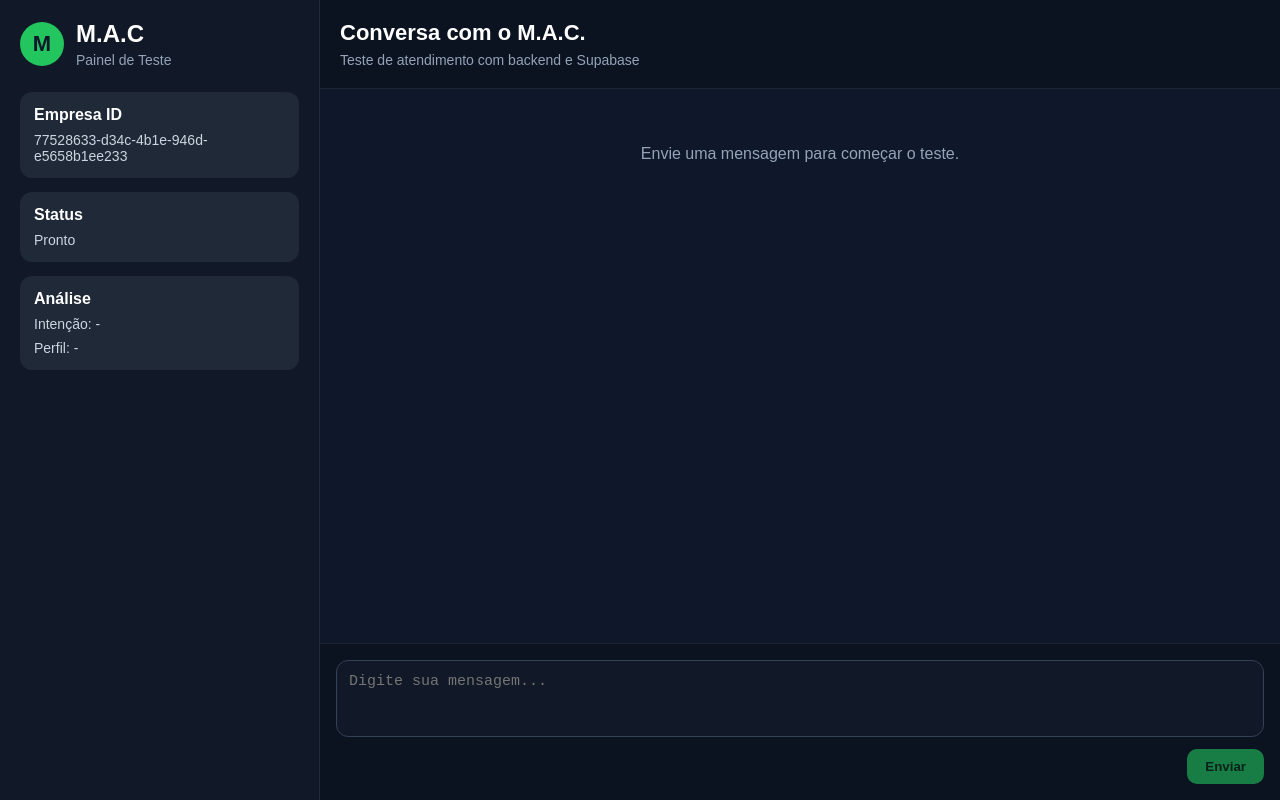
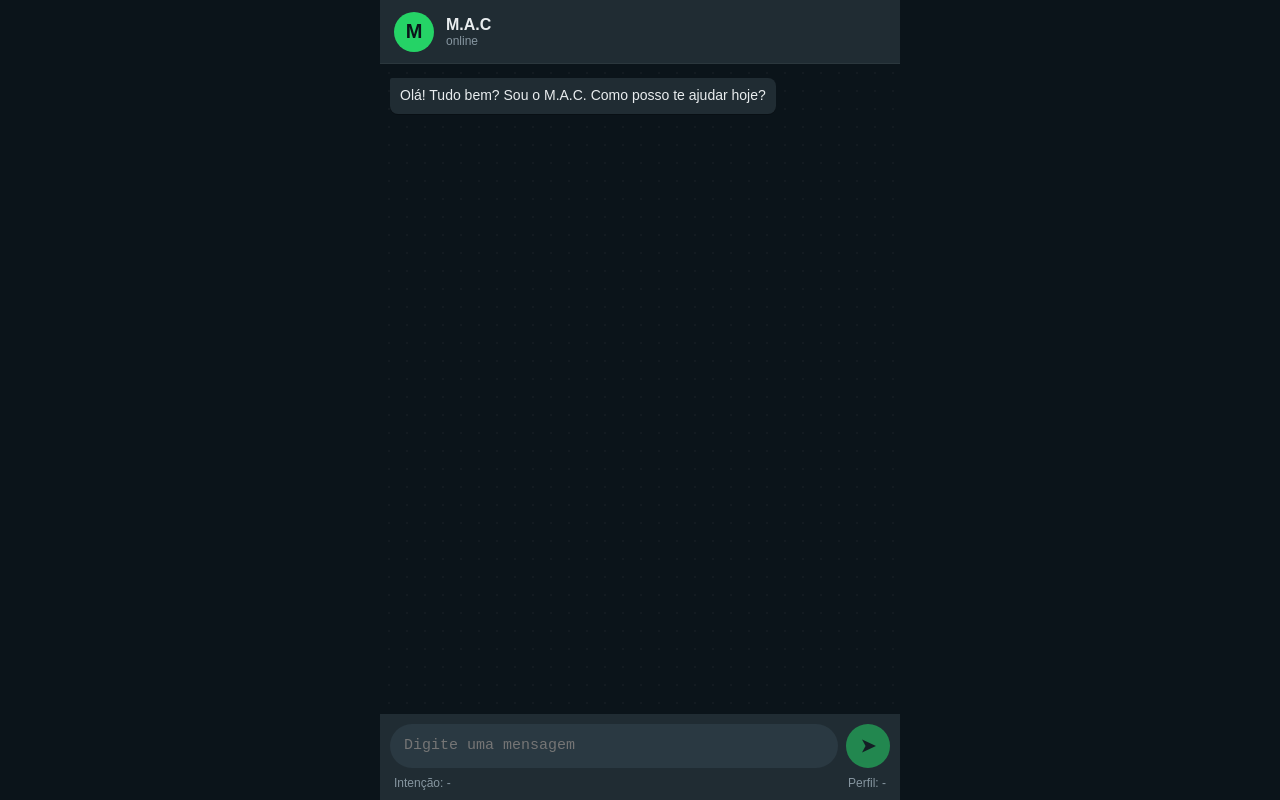
Before and after one commit to bubber28/mac-frontend, a Next.js app: page / in a window 1280 px wide. Built offline with nearby package versions, Linux system fonts and the light colour scheme.

Commit message:
Refactor conversation state and UI structure

```diff
--- a/app/page.js
+++ b/app/page.js
@@ -1,41 +1,55 @@
 "use client";
 
-import { useState, useRef, useEffect } from "react";
+import { useEffect, useRef, useState } from "react";
 
 const EMPRESA_ID = "77528633-d34c-4b1e-946d-e5658b1ee233";
 
 export default function Page() {
   const [msg, setMsg] = useState("");
   const [loading, setLoading] = useState(false);
-  const [conversa, setConversa] = useState([]);
+  const [conversa, setConversa] = useState([
+    {
+      tipo: "mac",
+      texto: "Olá! Tudo bem? Sou o M.A.C. Como posso te ajudar hoje?",
+    },
+  ]);
   const [analise, setAnalise] = useState(null);
-  const chatRef = useRef(null);
+
+  const endRef = useRef(null);
+  const textareaRef = useRef(null);
 
   useEffect(() => {
-    if (chatRef.current) {
-      chatRef.current.scrollTo({
-        top: chatRef.current.scrollHeight,
-        behavior: "smooth",
-      });
-    }
+    endRef.current?.scrollIntoView({ behavior: "smooth", block: "end" });
   }, [conversa, loading]);
+
+  useEffect(() => {
+    if (!textareaRef.current) return;
+    textareaRef.current.style.height = "auto";
+    textareaRef.current.style.height = `${Math.min(
+      textareaRef.current.scrollHeight,
+      120
+    )}px`;
+  }, [msg]);
 
   const enviarMensagem = async () => {
     if (!msg.trim() || loading) return;
 
     const textoCliente = msg.trim();
 
-    const mensagemUsuario = {
+    setConversa((prev) => [
+      ...prev,
+      {
         tipo: "cliente",
         texto: textoCliente,
-    };
+      },
+    ]);
 
-    setConversa((prev) => [...prev, mensagemUsuario]);
+    setMsg("");
     setLoading(true);
-    setMsg("");
 
     try {
       const baseUrl = (process.env.NEXT_PUBLIC_API_URL || "").replace(/\/$/, "");
+
       const res = await fetch(`${baseUrl}/chat`, {
         method: "POST",
         headers: {
@@ -50,8 +64,8 @@ export default function Page() {
         }),
       });
 
-      let data = null;
       const textoBruto = await res.text();
+      let data = {};
 
       try {
         data = textoBruto ? JSON.parse(textoBruto) : {};
@@ -62,21 +76,20 @@ export default function Page() {
         };
       }
 
-      console.log("RESPOSTA BACKEND:", data);
-
       const textoResposta =
         data?.resposta ||
         data?.details ||
         data?.error ||
-        (typeof data === "object" ? JSON.stringify(data) : String(data)) ||
         "Erro ao gerar resposta.";
 
-      const mensagemMac = {
+      setConversa((prev) => [
+        ...prev,
+        {
           tipo: "mac",
           texto: textoResposta,
-      };
+        },
+      ]);
 
-      setConversa((prev) => [...prev, mensagemMac]);
       setAnalise(data?.analise || null);
     } catch (erro) {
       console.error("ERRO FRONTEND:", erro);
@@ -100,54 +113,19 @@ export default function Page() {
   };
 
   return (
-    <div style={styles.container}>
-      <aside style={styles.sidebar}>
-        <div style={styles.brandArea}>
-          <div style={styles.logoCircle}>M</div>
-          <div>
-            <h1 style={styles.logoText}>M.A.C</h1>
-            <p style={styles.sidebarSubtitle}>Painel de Teste</p>
+    <div style={styles.page}>
+      <div style={styles.phone}>
+        <header style={styles.header}>
+          <div style={styles.avatar}>M</div>
+          <div style={styles.headerText}>
+            <div style={styles.headerTitle}>M.A.C</div>
+            <div style={styles.headerSubtitle}>
+              {loading ? "digitando..." : "online"}
             </div>
           </div>
+        </header>
 
-        <div style={styles.infoBox}>
-          <strong>Empresa ID</strong>
-          <p style={styles.infoText}>{EMPRESA_ID}</p>
-        </div>
-
-        <div style={styles.infoBox}>
-          <strong>Status</strong>
-          <p style={styles.infoText}>{loading ? "Respondendo..." : "Pronto"}</p>
-        </div>
-
-        <div style={styles.infoBox}>
-          <strong>Análise</strong>
-          <p style={styles.infoText}>
-            Intenção: {analise?.intencao_detectada || "-"}
-          </p>
-          <p style={styles.infoText}>
-            Perfil: {analise?.perfil_hipotese || "-"}
-          </p>
-        </div>
-      </aside>
-
-      <main style={styles.main}>
-        <div style={styles.chatHeader}>
-          <div>
-            <h2 style={styles.chatTitle}>Conversa com o M.A.C.</h2>
-            <p style={styles.chatSubtitle}>
-              Teste de atendimento com backend e Supabase
-            </p>
-          </div>
-        </div>
-
-        <div ref={chatRef} style={styles.chatArea}>
-          {conversa.length === 0 && (
-            <div style={styles.emptyState}>
-              Envie uma mensagem para começar o teste.
-            </div>
-          )}
-
+        <main style={styles.chatArea}>
           {conversa.map((item, index) => (
             <div
               key={index}
@@ -159,203 +137,200 @@ export default function Page() {
             >
               <div
                 style={{
-                  ...styles.messageBubble,
+                  ...styles.bubble,
                   ...(item.tipo === "cliente"
-                    ? styles.clienteBubble
+                    ? styles.clientBubble
                     : styles.macBubble),
                 }}
               >
-                <div style={styles.messageLabel}>
-                  {item.tipo === "cliente" ? "Cliente" : "M.A.C"}
-                </div>
                 <div style={styles.messageText}>{item.texto}</div>
               </div>
             </div>
           ))}
 
           {loading && (
-            <div style={styles.messageRow}>
-              <div style={{ ...styles.messageBubble, ...styles.macBubble }}>
-                <div style={styles.messageLabel}>M.A.C</div>
-                <div style={styles.messageText}>Digitando...</div>
+            <div style={{ ...styles.messageRow, justifyContent: "flex-start" }}>
+              <div style={{ ...styles.bubble, ...styles.macBubble }}>
+                <div style={styles.messageText}>digitando...</div>
               </div>
             </div>
           )}
-        </div>
 
-        <div style={styles.inputArea}>
+          <div ref={endRef} />
+        </main>
+
+        <footer style={styles.footer}>
+          <div style={styles.inputWrap}>
             <textarea
+              ref={textareaRef}
               value={msg}
               onChange={(e) => setMsg(e.target.value)}
               onKeyDown={onKeyDown}
-            placeholder="Digite sua mensagem..."
+              placeholder="Digite uma mensagem"
               style={styles.textarea}
-            rows={3}
+              rows={1}
             />
             <button
               onClick={enviarMensagem}
               disabled={loading || !msg.trim()}
               style={{
                 ...styles.sendButton,
-              opacity: loading || !msg.trim() ? 0.6 : 1,
+                opacity: loading || !msg.trim() ? 0.55 : 1,
               }}
             >
-            {loading ? "Enviando..." : "Enviar"}
+              ➤
             </button>
           </div>
-      </main>
+
+          <div style={styles.analysisBar}>
+            <span>Intenção: {analise?.intencao_detectada || "-"}</span>
+            <span>Perfil: {analise?.perfil_hipotese || "-"}</span>
+          </div>
+        </footer>
+      </div>
     </div>
   );
 }
 
 const styles = {
-  container: {
+  page: {
     minHeight: "100vh",
+    background: "#0b141a",
     display: "flex",
-    flexDirection: "row",
-    background: "#0f172a",
-    color: "#fff",
+    justifyContent: "center",
+    alignItems: "center",
+    padding: 0,
     fontFamily: "Arial, sans-serif",
-    gap: 0,
-    flexWrap: "wrap",
   },
-  sidebar: {
+  phone: {
     width: "100%",
-    maxWidth: 320,
-    background: "#111827",
-    padding: 20,
-    boxSizing: "border-box",
-    borderRight: "1px solid rgba(255,255,255,0.08)",
+    maxWidth: 520,
+    height: "100vh",
+    background: "#111b21",
+    display: "flex",
+    flexDirection: "column",
+    overflow: "hidden",
   },
-  brandArea: {
+  header: {
+    height: 64,
+    background: "#202c33",
     display: "flex",
     alignItems: "center",
+    padding: "0 14px",
     gap: 12,
-    marginBottom: 24,
+    borderBottom: "1px solid rgba(255,255,255,0.05)",
+    flexShrink: 0,
   },
-  logoCircle: {
-    width: 44,
-    height: 44,
+  avatar: {
+    width: 40,
+    height: 40,
     borderRadius: "50%",
-    background: "#22c55e",
-    color: "#0f172a",
+    background: "#25d366",
+    color: "#0b141a",
     display: "flex",
     alignItems: "center",
     justifyContent: "center",
     fontWeight: "bold",
-    fontSize: 22,
+    fontSize: 20,
     flexShrink: 0,
   },
-  logoText: {
-    margin: 0,
-    fontSize: 24,
-  },
-  sidebarSubtitle: {
-    margin: "4px 0 0 0",
-    fontSize: 14,
-    color: "#94a3b8",
-  },
-  infoBox: {
-    background: "#1f2937",
-    borderRadius: 12,
-    padding: 14,
-    marginBottom: 14,
-  },
-  infoText: {
-    margin: "8px 0 0 0",
-    fontSize: 14,
-    color: "#cbd5e1",
-    wordBreak: "break-word",
-  },
-  main: {
-    flex: 1,
-    minWidth: 0,
+  headerText: {
     display: "flex",
     flexDirection: "column",
-    minHeight: "100vh",
+    minWidth: 0,
   },
-  chatHeader: {
-    padding: 20,
-    borderBottom: "1px solid rgba(255,255,255,0.08)",
-    background: "#0b1220",
+  headerTitle: {
+    color: "#e9edef",
+    fontWeight: 600,
+    fontSize: 16,
   },
-  chatTitle: {
-    margin: 0,
-    fontSize: 22,
-  },
-  chatSubtitle: {
-    margin: "6px 0 0 0",
-    color: "#94a3b8",
-    fontSize: 14,
+  headerSubtitle: {
+    color: "#8696a0",
+    fontSize: 12,
   },
   chatArea: {
     flex: 1,
     overflowY: "auto",
-    padding: 16,
-    boxSizing: "border-box",
-  },
-  emptyState: {
-    color: "#94a3b8",
-    textAlign: "center",
-    marginTop: 40,
+    padding: "14px 10px",
+    backgroundImage:
+      "radial-gradient(rgba(255,255,255,0.03) 1px, transparent 1px)",
+    backgroundSize: "18px 18px",
+    backgroundColor: "#0b141a",
   },
   messageRow: {
     display: "flex",
-    marginBottom: 12,
+    marginBottom: 8,
   },
-  messageBubble: {
-    maxWidth: "85%",
-    padding: 12,
-    borderRadius: 14,
+  bubble: {
+    maxWidth: "82%",
+    padding: "8px 10px",
+    borderRadius: 8,
+    boxShadow: "0 1px 0 rgba(0,0,0,0.25)",
+    wordBreak: "break-word",
+    whiteSpace: "pre-wrap",
+    lineHeight: 1.4,
+    fontSize: 14,
+  },
+  macBubble: {
+    background: "#202c33",
+    color: "#e9edef",
+    borderTopLeftRadius: 2,
+  },
+  clientBubble: {
+    background: "#005c4b",
+    color: "#e9edef",
+    borderTopRightRadius: 2,
+  },
+  messageText: {
+    margin: 0,
+  },
+  footer: {
+    background: "#202c33",
+    padding: 10,
+    display: "flex",
+    flexDirection: "column",
+    gap: 8,
+    flexShrink: 0,
+  },
+  inputWrap: {
+    display: "flex",
+    alignItems: "flex-end",
+    gap: 8,
+  },
+  textarea: {
+    flex: 1,
+    resize: "none",
+    maxHeight: 120,
+    overflowY: "auto",
+    border: "none",
+    outline: "none",
+    borderRadius: 22,
+    background: "#2a3942",
+    color: "#e9edef",
+    padding: "12px 14px",
+    fontSize: 15,
+    lineHeight: 1.35,
     boxSizing: "border-box",
   },
-  clienteBubble: {
-    background: "#22c55e",
-    color: "#06230f",
-  },
-  macBubble: {
-    background: "#1e293b",
-    color: "#fff",
-  },
-  messageLabel: {
-    fontSize: 12,
-    fontWeight: "bold",
-    marginBottom: 6,
-    opacity: 0.8,
-  },
-  messageText: {
-    whiteSpace: "pre-wrap",
-    lineHeight: 1.45,
-    wordBreak: "break-word",
-  },
-  inputArea: {
-    padding: 16,
-    borderTop: "1px solid rgba(255,255,255,0.08)",
-    background: "#0b1220",
-    display: "flex",
-    flexDirection: "column",
-    gap: 12,
-  },
-  textarea: {
-    width: "100%",
-    resize: "none",
-    borderRadius: 12,
-    border: "1px solid #334155",
-    background: "#111827",
-    color: "#fff",
-    padding: 12,
-    boxSizing: "border-box",
-    fontSize: 15,
-    outline: "none",
-  },
   sendButton: {
-    alignSelf: "flex-end",
-    background: "#22c55e",
-    color: "#052e16",
+    width: 44,
+    height: 44,
+    borderRadius: "50%",
     border: "none",
-    borderRadius: 10,
-    padding: "10px 18px",
+    background: "#25d366",
+    color: "#0b141a",
+    fontSize: 18,
     fontWeight: "bold",
     cursor: "pointer",
+    flexShrink: 0,
+  },
+  analysisBar: {
+    display: "flex",
+    justifyContent: "space-between",
+    gap: 12,
+    flexWrap: "wrap",
+    color: "#8696a0",
+    fontSize: 12,
+    padding: "0 4px",
   },
 };
```
Lines whose indentation alone changed are shown as unchanged.
